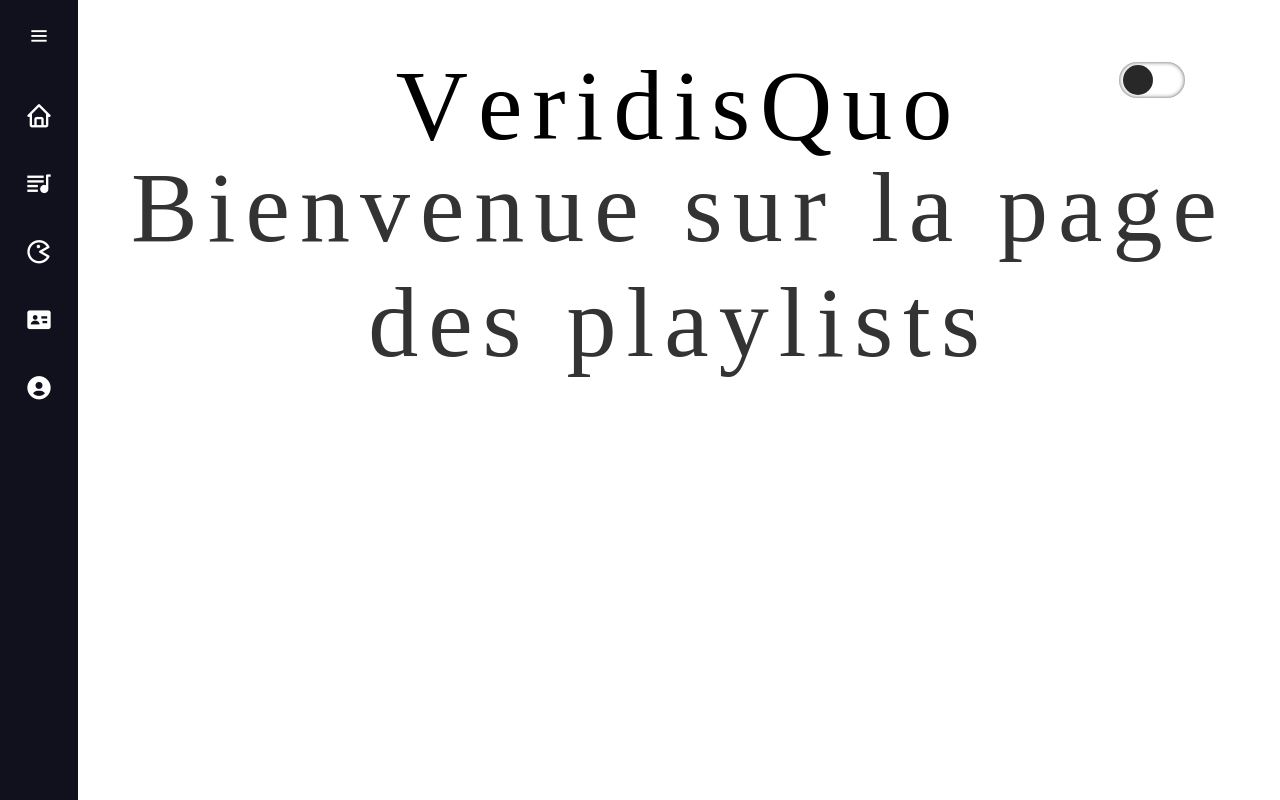
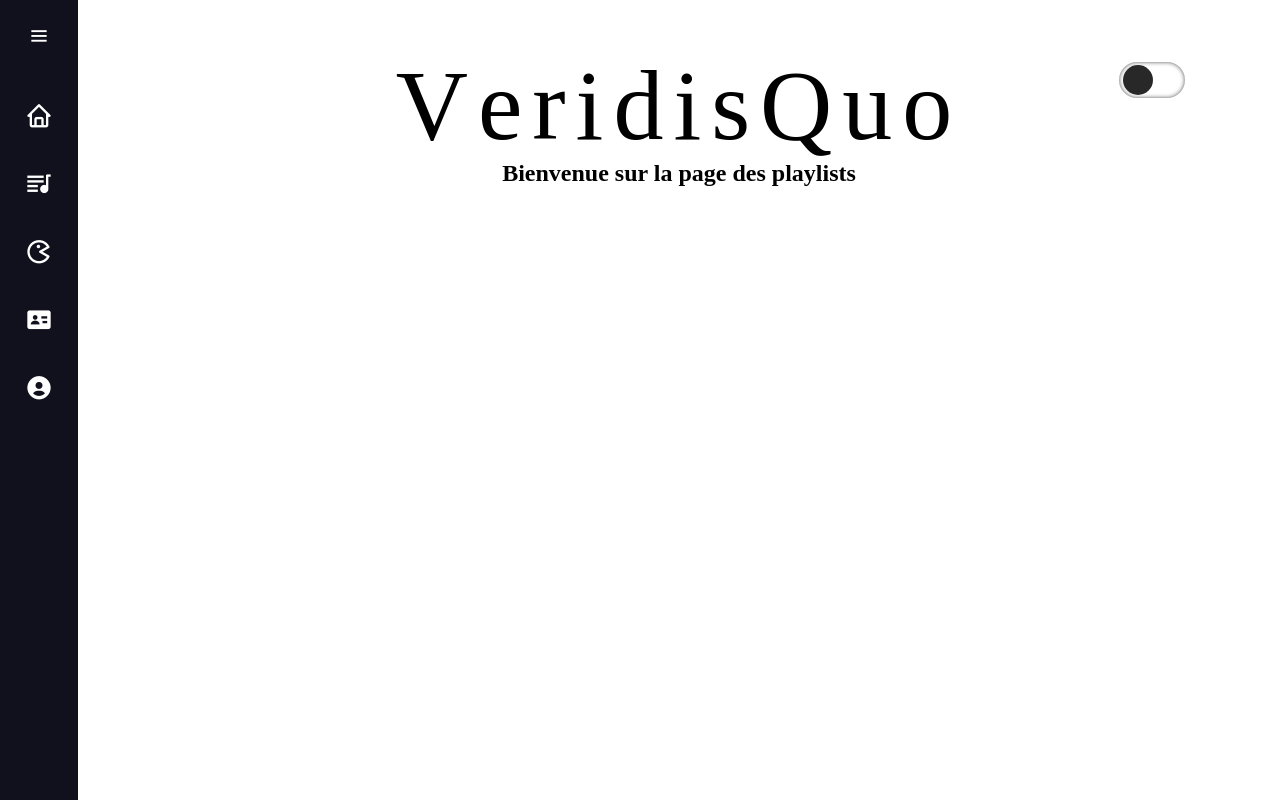
Before and after one commit to YoannBoisson/hackathon, a React (Create React App) app: page /playlist in a window 1280 px wide. Built offline with nearby package versions, Linux system fonts and the light colour scheme.

Commit message:
change h1 in h2 in Playlist.jsx

```diff
--- a/src/components/EmojiWheel/EmojiWheel.jsx
+++ b/src/components/EmojiWheel/EmojiWheel.jsx
@@ -53,8 +53,8 @@ const EmojiWheel = () => {
           <iframe
           title="deezer-widget"
           src={`https://widget.deezer.com/widget/dark/playlist/${id}?tracklist=false`}
-          width="100%"
-          height="300"
+          width="400"
+          height="350"
           frameborder="0"
           allowtransparency="true"
           allow="encrypted-media; clipboard-write"
--- a/src/pages/Playlist.jsx
+++ b/src/pages/Playlist.jsx
@@ -6,11 +6,11 @@ import './pages.css';
 
 const Games = () => {
   const { setCurrentAffConnexion, setCurrentAffInscription } = useContext(PagesAffContext);
-  const { theme } = useContext(ThemeContext);
+  const { themeTitle } = useContext(ThemeContext);
   setCurrentAffConnexion(false);
   setCurrentAffInscription(false);
-  return <Box className="container" sx={{paddingLeft:"78px"}} style={theme}>
-        <h1>Bienvenue sur la page des playlists</h1>
+  return <Box className="container" sx={{paddingLeft:"78px", height: "100%"}} style={themeTitle}>
+        <h2>Bienvenue sur la page des playlists</h2>
       </Box>;
 };
 
```
